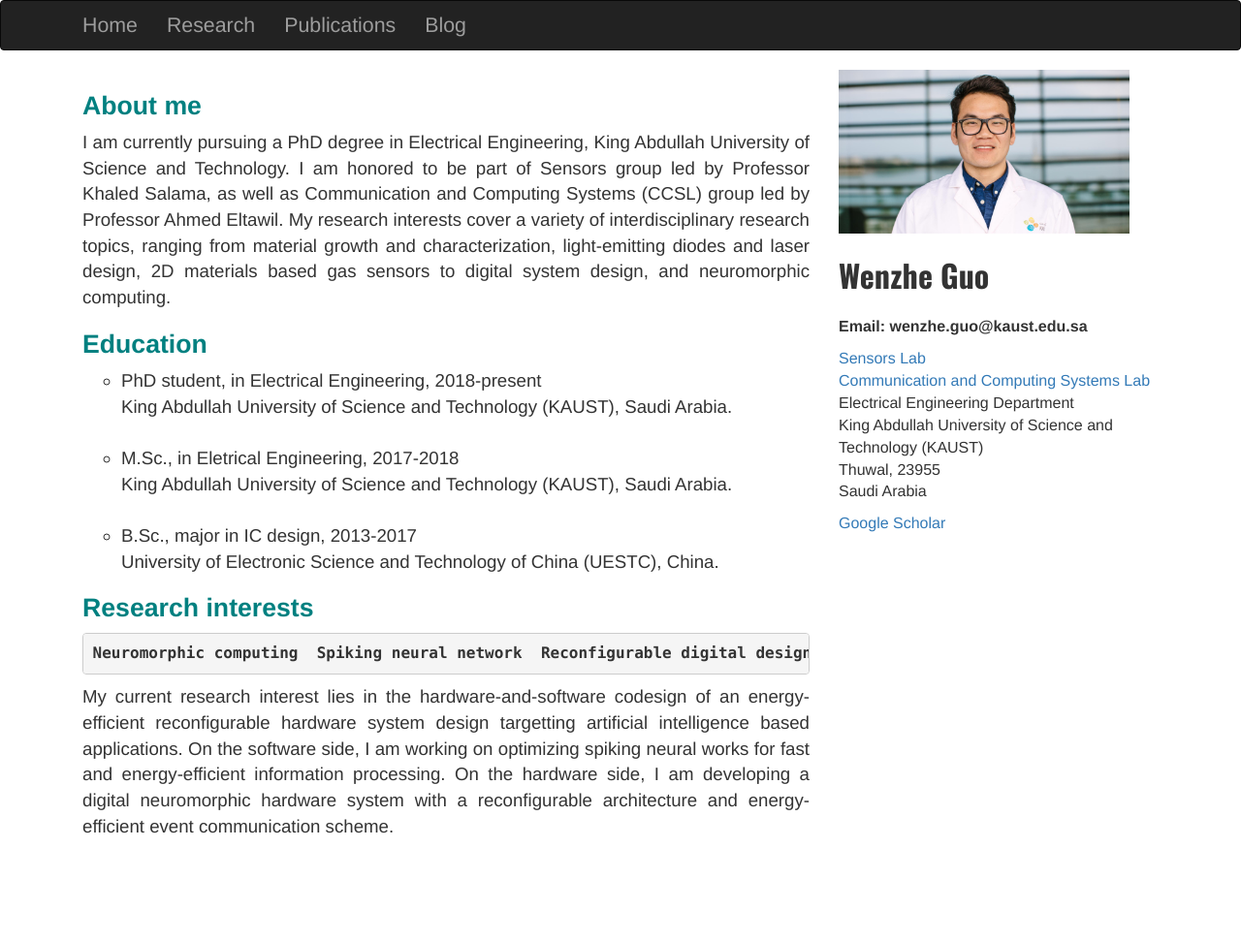
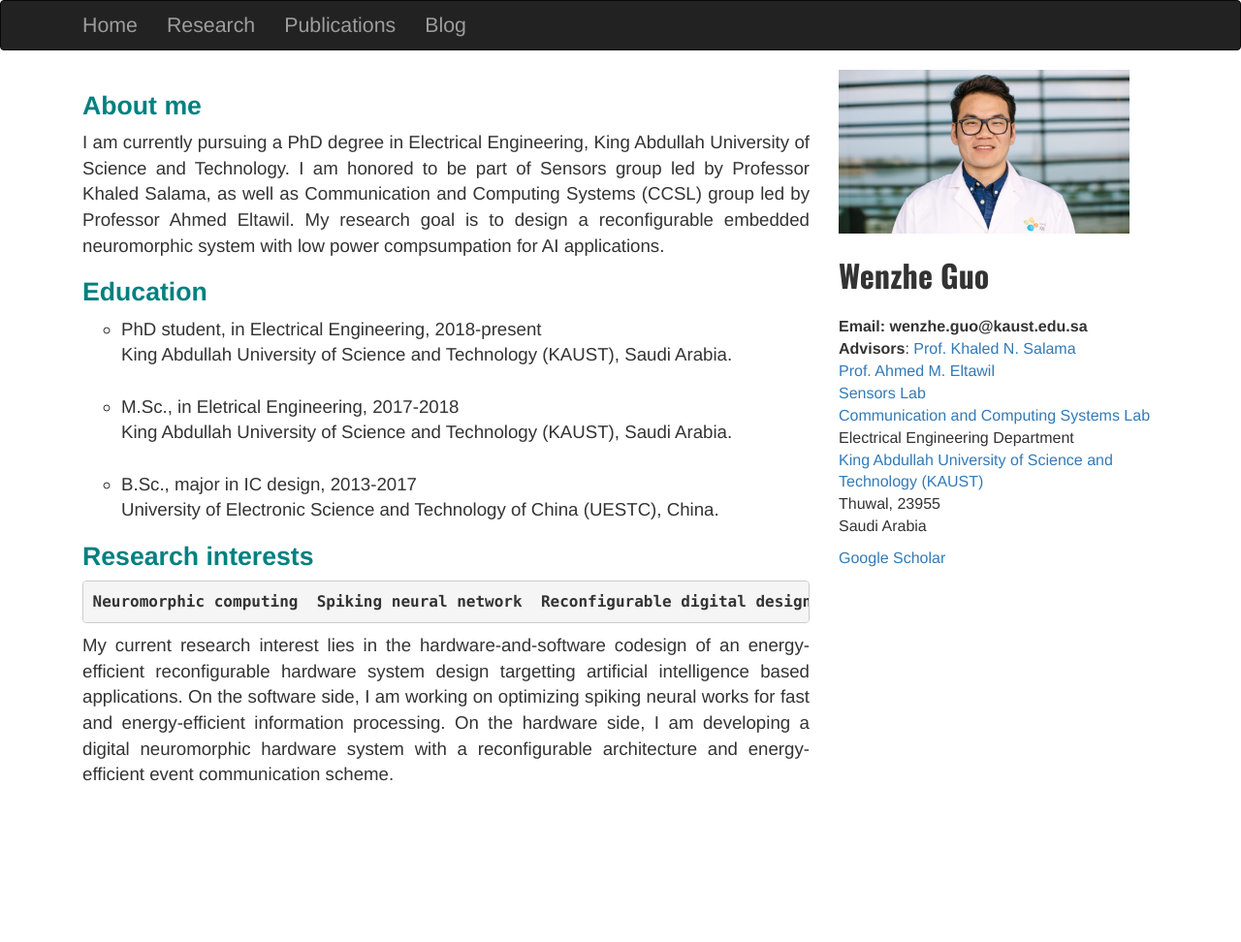
Before and after one commit to Wenzheguo/Wenzheguo.github.io, a Jekyll site: the page built from index.html, in a window 1280 px wide. Shown: the whole page at 97% size. Built offline with Jekyll 4.4.1, drawn with Linux system fonts in a browser that asks for light colours.

Commit message:
Update index.html

```diff
--- a/index.html
+++ b/index.html
@@ -30,8 +30,7 @@ title: Home
                 <p>
                     I am currently pursuing a PhD degree in Electrical Engineering, King Abdullah University of Science and Technology.
                     I am honored to be part of Sensors group led by Professor Khaled Salama, as well as Communication and Computing Systems (CCSL) group led by Professor
-                    Ahmed Eltawil. My research interests cover a variety of interdisciplinary research topics, ranging from material growth and characterization,
-                    light-emitting diodes and laser design, 2D materials based gas sensors to digital system design, and neuromorphic computing.
+                    Ahmed Eltawil. My research goal is to design a reconfigurable embedded neuromorphic system with low power compsumpation for AI applications.
                 </p>
                 <h1 style="font-size:20pt;color:teal;"> <b>Education</b> </h1>
                 <ul style="list-style-type:circle">
@@ -64,12 +63,14 @@ title: Home
         <div class="col-md-4">
             <img class="img-responsive" src="/images/me2.jpg" width="300" height="150" alt="Myself"><br>
             <div style="font-family: 'Oswald', sans-serif; font-size: 32px;"><b>Wenzhe Guo</b></div><br>
-            <p style="font-size:12pt;"><b>Email: wenzhe.guo@kaust.edu.sa</b><br>
             <p style="font-size:12pt;">
+                <b>Email: wenzhe.guo@kaust.edu.sa</b><br>
+                <b>Advisors</b>: <a href="https://cemse.kaust.edu.sa/sensors/people/person/khaled-nabil-salama">Prof. Khaled N. Salama</a><br>
+                <a href="https://cemse.kaust.edu.sa/ccsl/people/person/ahmed-eltawil">Prof. Ahmed M. Eltawil</a><br>
                 <a href="https://cemse.kaust.edu.sa/sensors">Sensors Lab</a><br>
                 <a href="https://cemse.kaust.edu.sa/ccsl"> Communication and Computing Systems Lab</a><br>
                 Electrical Engineering Department<br>
-                King Abdullah University of Science and Technology (KAUST)<br>
+                <a href="https://www.kaust.edu.sa/en">King Abdullah University of Science and Technology (KAUST)</a><br>
                 Thuwal, 23955<br>
                 Saudi Arabia <br>
             </p>
```
